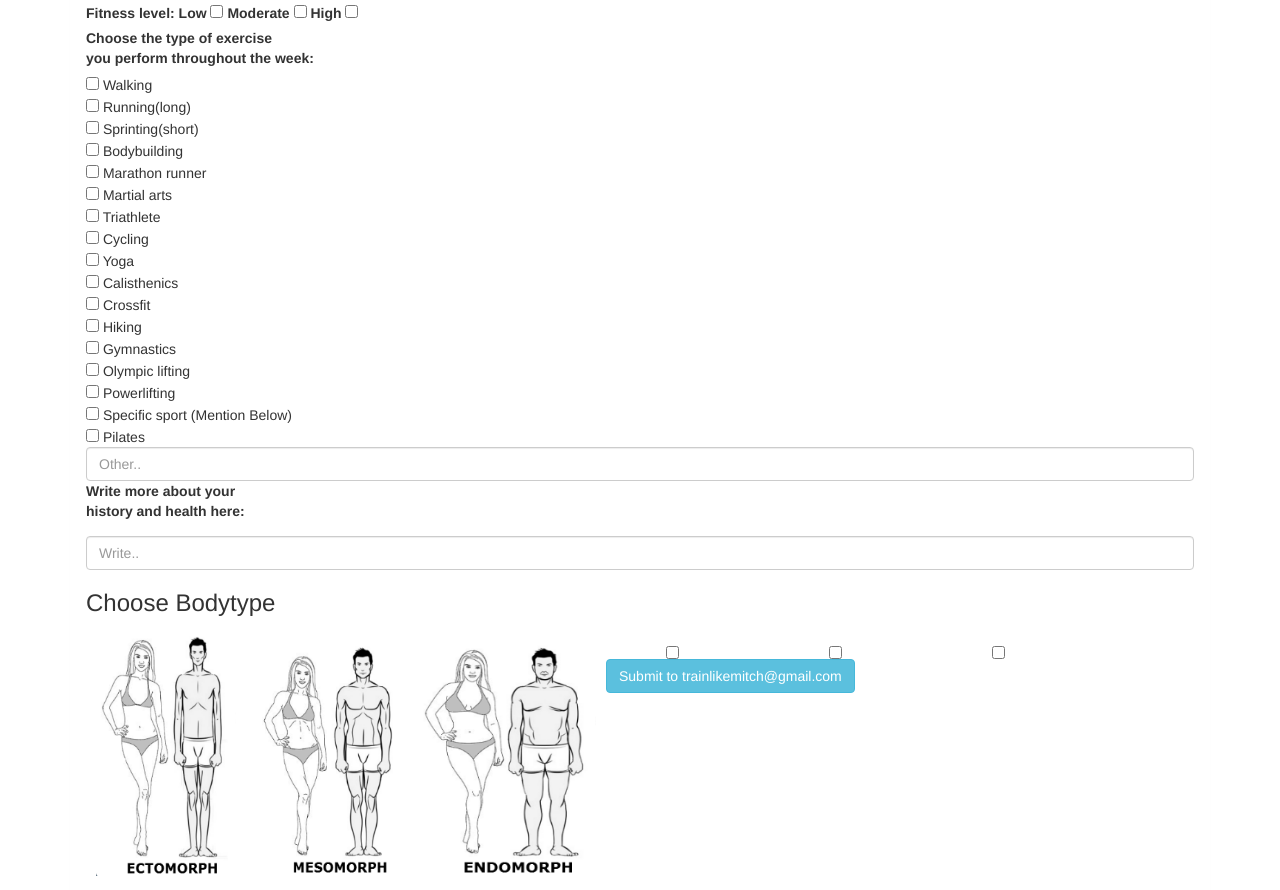
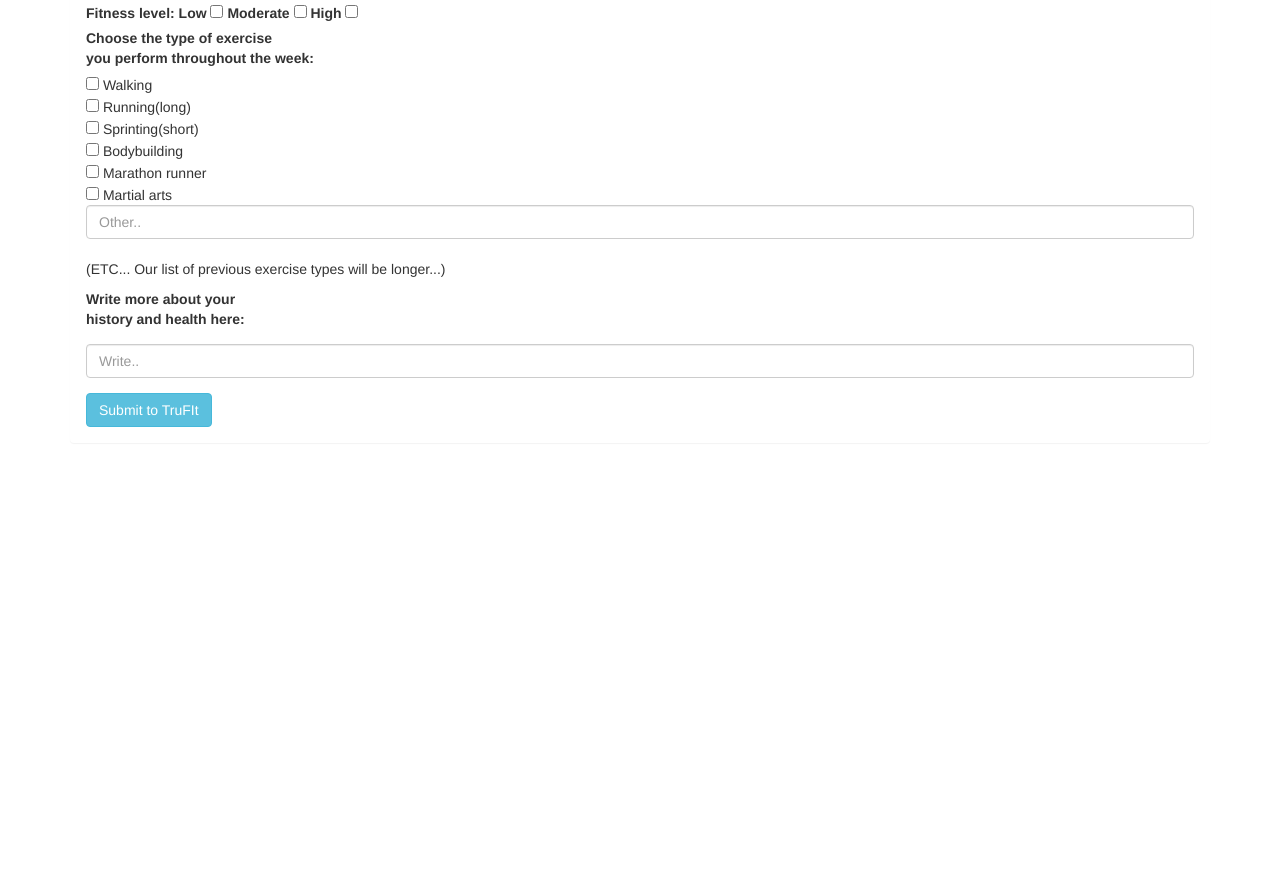
Before and after one commit to mitchelharding/TruFit-proposal, a plain HTML site: page index4.html in a window 1280 px wide. Shown: the part 539-1429 px from the top of the page. After the commit the page ends 1002 px from the top, so only its background shows below. Drawn offline with Linux system fonts and the light colour scheme.

Commit message:
Proposal finalised

```diff
--- a/index4.html
+++ b/index4.html
@@ -87,38 +87,17 @@
                     <input name="exerciseType" type="checkbox" value="bodybuilding"> Bodybuilding </br>
                     <input name="exerciseType" type="checkbox" value="marathonRunning"> Marathon runner </br>
                     <input name="exerciseType" type="checkbox" value="martialArts"> Martial arts </br>
-                    <input name="exerciseType" type="checkbox" value="triathlete"> Triathlete </br>
-                    <input name="exerciseType" type="checkbox" value="cycling"> Cycling </br>
-                    <input name="exerciseType" type="checkbox" value="yoga"> Yoga </br>
-                    <input name="exerciseType" type="checkbox" value="calisthenics"> Calisthenics </br>
-                    <input name="exerciseType" type="checkbox" value="crossfit"> Crossfit </br>
-                    <input name="exerciseType" type="checkbox" value="hiking"> Hiking </br>
-                    <input name="exerciseType" type="checkbox" value="gymnastics"> Gymnastics </br>
-                    <input name="exerciseType" type="checkbox" value="olympicLifting"> Olympic lifting </br>
-                    <input name="exerciseType" type="checkbox" value="powerLifting"> Powerlifting </br>
-                    <input name="exerciseType" type="checkbox" value="specificSport"> Specific sport (Mention Below)</br>
-                    <input name="exerciseType" type="checkbox" value="pilates"> Pilates </br>
                     <input id="exerciseTypeMore" type="textbox" class="form-control" placeholder="Other..">
+                    <br><p> (ETC... Our list of previous exercise types will be longer...)</p>
                </div>
 
-               <div id="history">
+               <div id="history" class="form-group">
                   <label for="history"><p> Write more about your </br>
                          history and health here:</p></label>
                   <input class="form-control" type="text" placeholder="Write..">
                </div>
 
-              <div id="bodytypes">
-                <h3>Choose Bodytype</h3>
-                <img id="ectomorphimg" src="img/ectomorph.png">
-                <img id="mesomorphimg" src="img/mesomorph.png"/>
-                <img id="endomorphimg" src="img/endomorph.png"/>
-              </br>
-                <input id="ecto" type="checkbox"></input>
-                <input id="endo" type="checkbox"></input>
-                <input id="meso" type="checkbox"></input>
-              </div>
-
-              <button id="emailButton" type="submit" class="btn btn-info">Submit to trainlikemitch@gmail.com</button>
+              <button id="emailButton" type="submit" class="btn btn-info">Submit to TruFIt</button>
            </form>
         </div>
       </div>
```
Also changed, not shown: cover.html (+1 -1 lines), index.html (+1 -2 lines), index3.html (+4 -4 lines).
